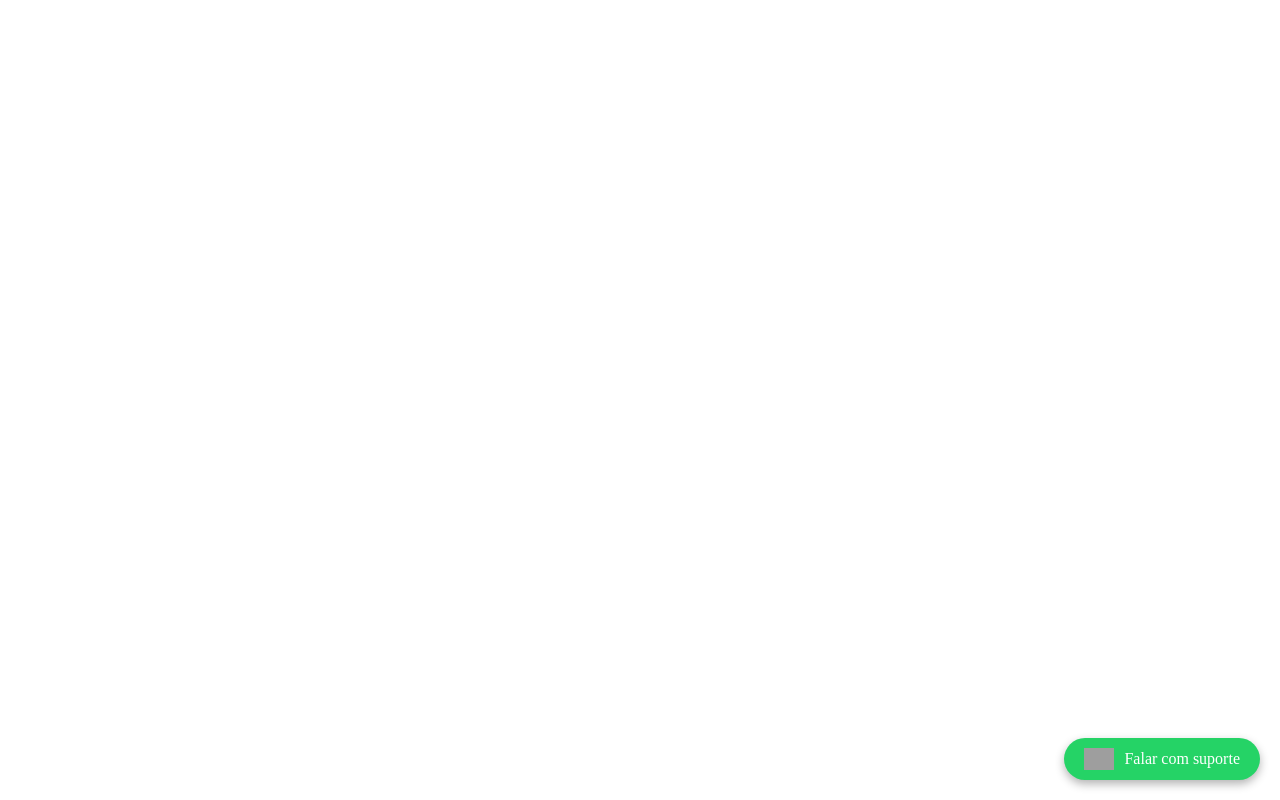
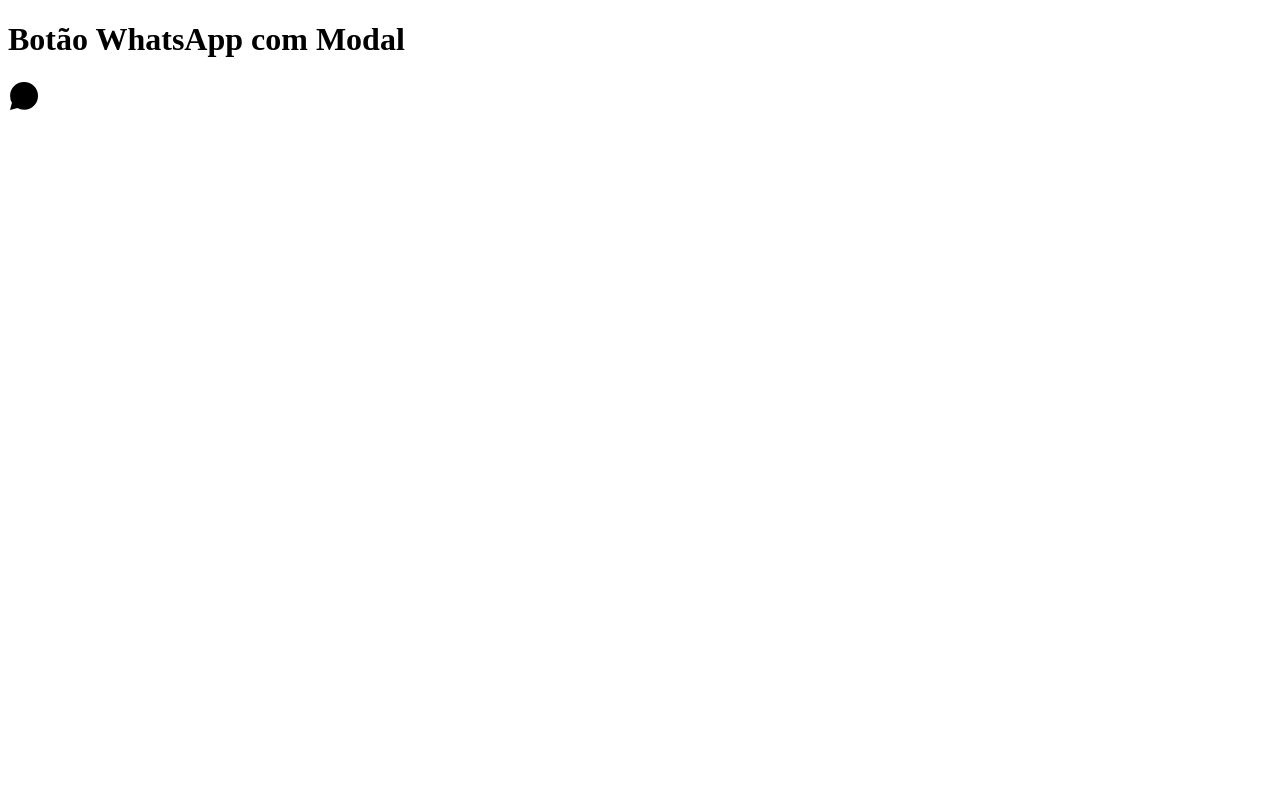
Before and after one commit to gabrieljcoutinho/Mandar-mensagem-por-whatzap-funcional, a plain HTML site: page index.html in a window 1280 px wide. Drawn offline with Linux system fonts and the light colour scheme; grey boxes are pictures that could not be loaded.

Commit message:
melhorando

```diff
--- a/index.html
+++ b/index.html
@@ -1,29 +1,34 @@
 <!DOCTYPE html>
-<html lang="en">
+<html lang="pt-BR">
 <head>
     <meta charset="UTF-8">
     <meta name="viewport" content="width=device-width, initial-scale=1.0">
-    <title>Document</title>
+    <title>Botão WhatsApp com Modal</title>
     <link rel="stylesheet" href="./style.css">
 </head>
 <body>
 
-    <div id="btn-zap" class="whatsapp-fixed">
-        <img src="https://upload.wikimedia.org/wikipedia/commons/6/6b/WhatsApp.svg" alt="WhatsApp">
-        <span>Falar com suporte</span>
+    <h1>Botão WhatsApp com Modal</h1>
+
+    <!-- Botão WhatsApp -->
+    <div id="btn-zap" class="c-gymMyL">
+        <svg stroke="currentColor" fill="currentColor" viewBox="0 0 512 512" height="32" width="32">
+            <path d="M414.73 97.1A222.14 222.14 0 0 0 256.94 32C134 32 33.92 131.58 33.87 254a220.61 220.61 0 0 0 29.78 111L32 480l118.25-30.87a223.63 223.63 0 0 0 106.6 27h.09c122.93 0 223-99.59 223.06-222A220.18 220.18 0 0 0 414.73 97.1z"/>
+        </svg>
     </div>
 
+    <!-- Modal -->
     <div id="modal-zap" class="modal-overlay">
         <div class="modal-content">
             <h3>Iniciar Conversa</h3>
             <p>Número: <strong>+55 (11) 99999-9999</strong></p>
             <p>Deseja ir para o WhatsApp agora?</p>
+
             <button id="confirmar-zap">Sim, iniciar chat</button>
             <button id="fechar-modal" class="btn-cancelar">Agora não</button>
         </div>
     </div>
 
     <script src="./script.js"></script>
-
 </body>
 </html>
```
